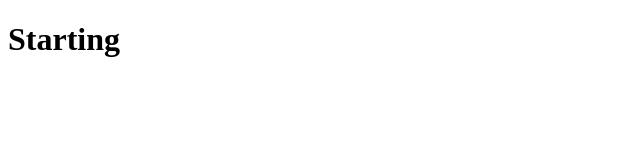
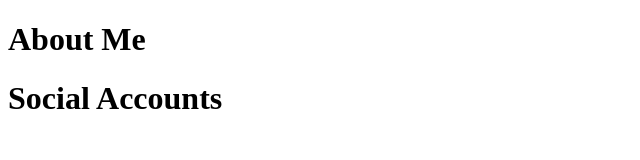
Before and after one commit to meganmcevily/hello-world, a plain HTML site: page index.html in a window 1280 px wide. Shown: the whole page, without its empty margins (0-640 px from the left). Drawn offline with Linux system fonts and the light colour scheme.

Commit message:
Added Structure

```diff
--- a/index.html
+++ b/index.html
@@ -1,6 +1,12 @@
 <!DOCTYPE html>
+<html>
     <head>
+        <title>
+            Megan G. McEvily
+        </title>
         <body>
-            <h1>Starting</h1>
+            <h1>About Me</h1>
+            <h1>Social Accounts</h1>
         </body>
     </head>
+</html>
```
